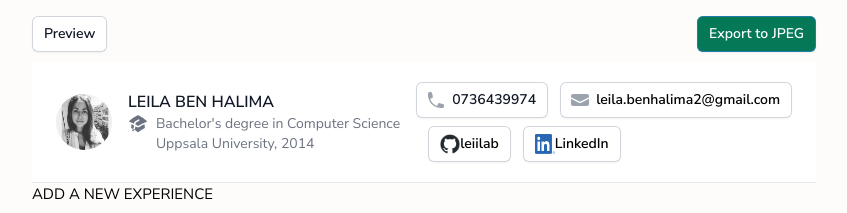
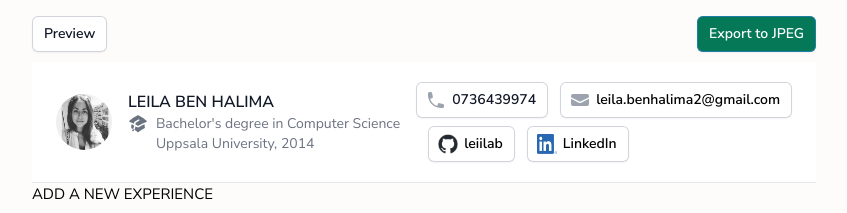
Before and after one commit to leilabb/cv-builder, a React (Vite) app: page / in a window 1280 px wide. Shown: the top 213 px of the page, without its empty margins (216-1063 px from the left). Built offline with nearby package versions, Linux system fonts and the light colour scheme.

Commit message:
add space

```diff
--- a/src/Header.jsx
+++ b/src/Header.jsx
@@ -69,7 +69,7 @@ export default function Example() {
               type="button"
               className="relative ml-3 inline-flex items-center rounded-md bg-white px-3 py-2 text-sm font-semibold text-gray-900 shadow-sm ring-1 ring-inset ring-gray-300 hover:bg-gray-50"
             >
-              <img src={githubLogo} className="h-5 w-5" />
+              <img src={githubLogo} className="-ml-0.5 mr-1.5 h-5 w-5" />
               <span>
                 <a href="https://github.com/leilabb" target="_blank">
                   leiilab{" "}
@@ -80,7 +80,7 @@ export default function Example() {
               type="button"
               className="relative ml-3 inline-flex items-center rounded-md bg-white px-3 py-2 text-sm font-semibold text-gray-900 shadow-sm ring-1 ring-inset ring-gray-300 hover:bg-gray-50"
             >
-              <img src={linkedinLogo} className="h-5 w-5" />
+              <img src={linkedinLogo} className=" -ml-0.5 mr-1.5 h-5 w-5" />
               <span>
                 <a href="linkedin.com/in/leila-ben-halima/" target="_blank">
                   LinkedIn
```
Also changed, not shown: src/readme.txt.
